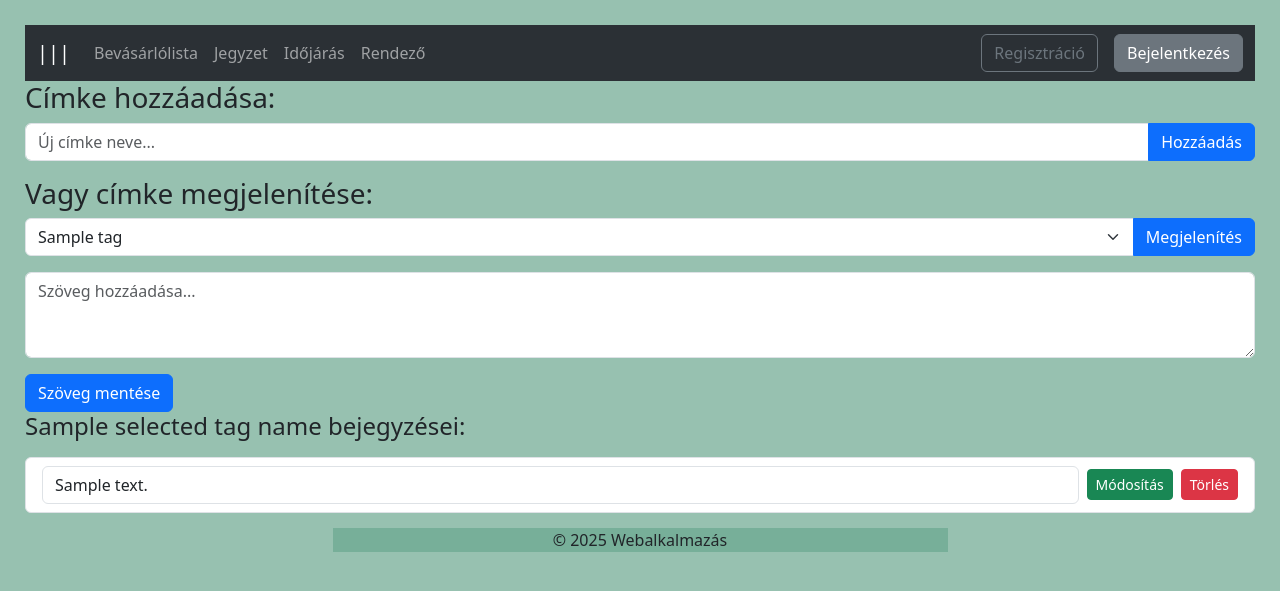
After one commit to po-at/local_server, a FastAPI app: template templates/arranger.html in a window 1280 px wide. The commit adds this page. Shown: the top 591 px of the page. Run offline with FastAPI, Linux system fonts and the light colour scheme; the template is opened without the code that fills it: most values are stand-ins (such as "Sample title", 1, 10 or a date in 2020); parts of the project's set-up code (start-up, migrations or seed data) failed here and were passed over.

Commit message:
arranger app added

```diff
--- a/main.py
+++ b/main.py
@@ -5,7 +5,7 @@ from fastapi.responses import FileResponse, HTMLResponse, RedirectResponse, JSON
 from fastapi.templating import Jinja2Templates
 from sqlalchemy import func, desc, extract
 from sqlalchemy.orm import Session
-from database import engine, SessionLocal
+from database import engine, SessionLocal, get_db
 from starlette.status import HTTP_303_SEE_OTHER
 from pathlib import Path
 from passlib.hash import bcrypt
@@ -15,6 +15,7 @@ import os
 import httpx
 from datetime import datetime
 from collections import defaultdict
+from typing import Optional
 import locale
 locale.setlocale(locale.LC_TIME, 'hu_HU.UTF-8')
 from dotenv import load_dotenv
@@ -355,3 +356,91 @@ async def weather_page(request: Request, db: Session = Depends(get_db)):
         "previous_diffs": previous_diffs,
         "rainfall_data": rainfall_data
     })
+
+@app.api_route("/arranger", methods=["GET", "POST"])
+async def arranger_page(request: Request, db: Session = Depends(get_db)):
+    user = require_login(request, db)
+    if not user:
+        return RedirectResponse(url="/login", status_code=HTTP_303_SEE_OTHER)
+
+    message = None
+    tags = db.query(models.Tag).order_by(models.Tag.name).all()
+    selected_tag_id = None
+    selected_tag_entries = []
+    selected_tag_name = None  # új
+
+    if request.method == "POST":
+        form = await request.form()
+        action = form.get("action")
+
+        if action == "create_or_select":
+            tag_name = form.get("tag_name", "").strip()
+            if not tag_name:
+                message = "Nem adtál meg címkét."
+            else:
+                existing_tag = db.query(models.Tag).filter_by(name=tag_name).first()
+                if existing_tag:
+                    message = f"A(z) '{tag_name}' címke már létezik."
+                    selected_tag_id = existing_tag.id
+                else:
+                    new_tag = models.Tag(name=tag_name)
+                    db.add(new_tag)
+                    db.commit()
+                    db.refresh(new_tag)
+                    selected_tag_id = new_tag.id
+                    message = f"A(z) '{tag_name}' címke sikeresen létrehozva."
+
+        elif action == "add_text":
+            selected_tag_id = int(form.get("selected_tag_id", "0"))
+            text = form.get("tag_text", "").strip()
+            if not selected_tag_id:
+                message = "Előbb válassz ki egy címkét, amelyhez hozzáadod a szöveget."
+            elif not text:
+                message = "Nem írtál be szöveget."
+            else:
+                new_entry = models.TagEntry(content=text, tag_id=selected_tag_id)
+                db.add(new_entry)
+                db.commit()
+                message = "Szöveg sikeresen hozzáadva."
+
+        elif action == "view_entries":
+            selected_tag_id = int(form.get("view_tag_id", "0"))
+
+        elif action == "edit_entry":
+            entry_id = int(form.get("entry_id", "0"))
+            new_text = form.get("edited_text", "").strip()
+            if entry_id and new_text:
+                entry = db.query(models.TagEntry).filter_by(id=entry_id).first()
+                if entry:
+                    entry.content = new_text
+                    db.commit()
+                    message = "Bejegyzés módosítva."
+                selected_tag_id = entry.tag_id
+
+        elif action == "delete_entry":
+            entry_id = int(form.get("entry_id", "0"))
+            if entry_id:
+                entry = db.query(models.TagEntry).filter_by(id=entry_id).first()
+                if entry:
+                    selected_tag_id = entry.tag_id
+                    db.delete(entry)
+                    db.commit()
+                    message = "Bejegyzés törölve."
+
+    if selected_tag_id:
+        selected_tag_entries = db.query(models.TagEntry).filter_by(
+            tag_id=selected_tag_id
+        ).order_by(models.TagEntry.created_at.desc()).all()
+        tag_obj = db.query(models.Tag).filter_by(id=selected_tag_id).first()
+        if tag_obj:
+            selected_tag_name = tag_obj.name
+
+    return templates.TemplateResponse("arranger.html", {
+        "request": request,
+        "tags": tags,
+        "selected_tag_id": selected_tag_id,
+        "selected_tag_entries": selected_tag_entries,
+        "selected_tag_name": selected_tag_name,
+        "message": message,
+        "user": user.name
+    })
--- /dev/null
+++ b/templates/arranger.html
@@ -0,0 +1,64 @@
+{% extends "base.html" %}
+
+{% block title %}Rendező{% endblock %}
+
+{% block content %}
+<h3>Címke hozzáadása:</h3>
+<form method="post">
+  <input type="hidden" name="action" value="create_or_select">
+  <div class="input-group mb-3">
+    <input type="text" name="tag_name" class="form-control" placeholder="Új címke neve...">
+    <button type="submit" class="btn btn-primary">Hozzáadás</button>
+  </div>
+</form>
+
+<h3>Vagy címke megjelenítése:</h3>
+<form method="post" class="mb-3">
+  <input type="hidden" name="action" value="view_entries">
+  <div class="input-group">
+    <select name="view_tag_id" class="form-select">
+      <option value="">Címke kiválasztása</option>
+      {% for tag in tags %}
+      <option value="{{ tag.id }}" {% if selected_tag_id == tag.id %}selected{% endif %}>
+        {{ tag.name }}
+      </option>
+      {% endfor %}
+    </select>
+    <button type="submit" class="btn btn-primary">Megjelenítés</button>
+  </div>
+</form>
+
+{% if selected_tag_id %}
+<form method="post">
+  <input type="hidden" name="action" value="add_text">
+  <input type="hidden" name="selected_tag_id" value="{{ selected_tag_id }}">
+  <div class="mb-3">
+    <textarea name="tag_text" class="form-control" rows="3" placeholder="Szöveg hozzáadása..."></textarea>
+  </div>
+  <button type="submit" class="btn btn-primary">Szöveg mentése</button>
+</form>
+{% endif %}
+
+{% if selected_tag_entries %}
+<h4>{{ selected_tag_name }} bejegyzései:</h4>
+<ul class="list-group mt-3">
+  {% for entry in selected_tag_entries %}
+  <li class="list-group-item">
+    <form method="post" class="d-flex align-items-center gap-2">
+      <input type="hidden" name="entry_id" value="{{ entry.id }}">
+      <input type="hidden" name="view_tag_id" value="{{ selected_tag_id }}">
+
+      <input type="text" name="edited_text" class="form-control" value="{{ entry.content }}">
+
+      <button type="submit" name="action" value="edit_entry" class="btn btn-success btn-sm">Módosítás</button>
+      <button type="submit" name="action" value="delete_entry" class="btn btn-danger btn-sm">Törlés</button>
+    </form>
+  </li>
+  {% endfor %}
+</ul>
+{% endif %}
+
+{% if message %}
+<div class="alert alert-info mt-3">{{ message }}</div>
+{% endif %}
+{% endblock %}
--- a/templates/base.html
+++ b/templates/base.html
@@ -27,10 +27,13 @@
                             <a class="nav-link" href="/shopping-list">Bevásárlólista</a>
                         </li>
                         <li class="nav-item">
-                            <a class="nav-link active" aria-current="page" href="/notes">Jegyzet</a>
+                            <a class="nav-link" aria-current="page" href="/notes">Jegyzet</a>
                         </li>
                         <li class="nav-item">
                             <a class="nav-link" href="/weather">Időjárás</a>
+                        </li>
+                        <li class="nav-item">
+                            <a class="nav-link" href="/arranger">Rendező</a>
                         </li>
                     </ul>
                     <div class="d-flex">
--- a/templates/notes.html
+++ b/templates/notes.html
@@ -9,7 +9,7 @@
     <div class="mb-3">
         <textarea name="content" class="form-control" rows="4" placeholder="Új jegyzet..."></textarea>
     </div>
-    <button type="submit" class="btn btn-secondary">Mentés</button>
+    <button type="submit" class="btn btn-primary">Mentés</button>
 </form>
 
 <hr>
--- a/templates/weather.html
+++ b/templates/weather.html
@@ -39,7 +39,7 @@
         <input type="number" class="form-control" id="amount" name="amount" step="0.1">
     </div>
 
-    <button type="submit" class="btn btn-secondary">Mentés</button>
+    <button type="submit" class="btn btn-primary">Mentés</button>
 </form>
 
 <p><strong>Éves összes csapadék:</strong> {{ total_rainfall }} mm</p>
```
Also changed, not shown: database.py (+7 -0 lines), models.py (+20 -2 lines), templates/edit_entry.html (added, +15 -0 lines), changelog.md.
